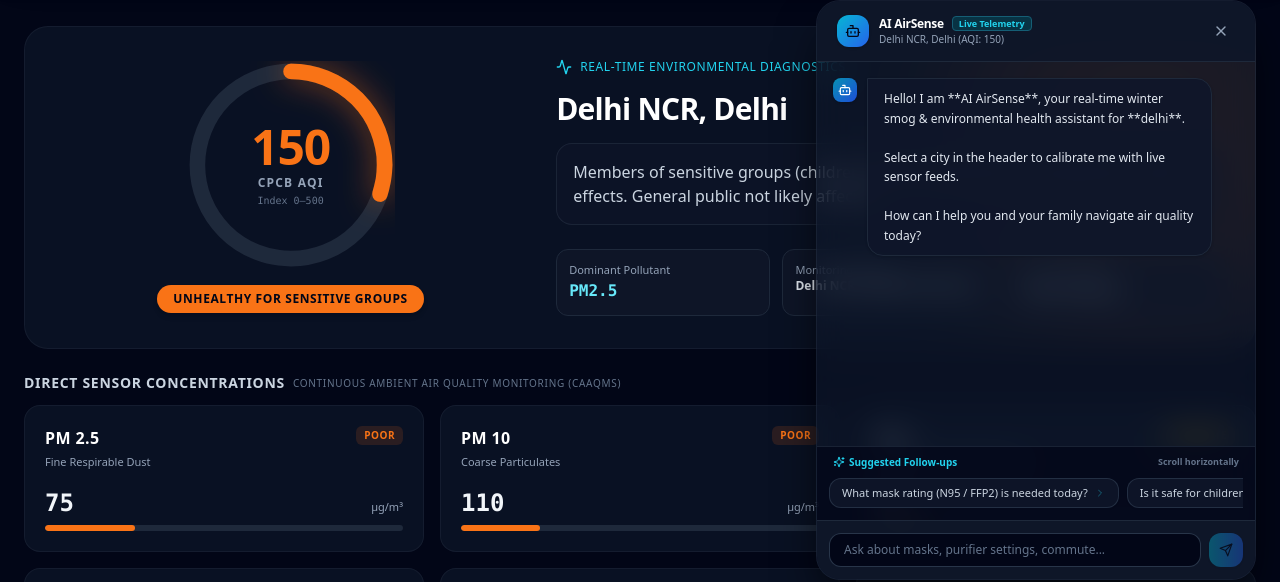
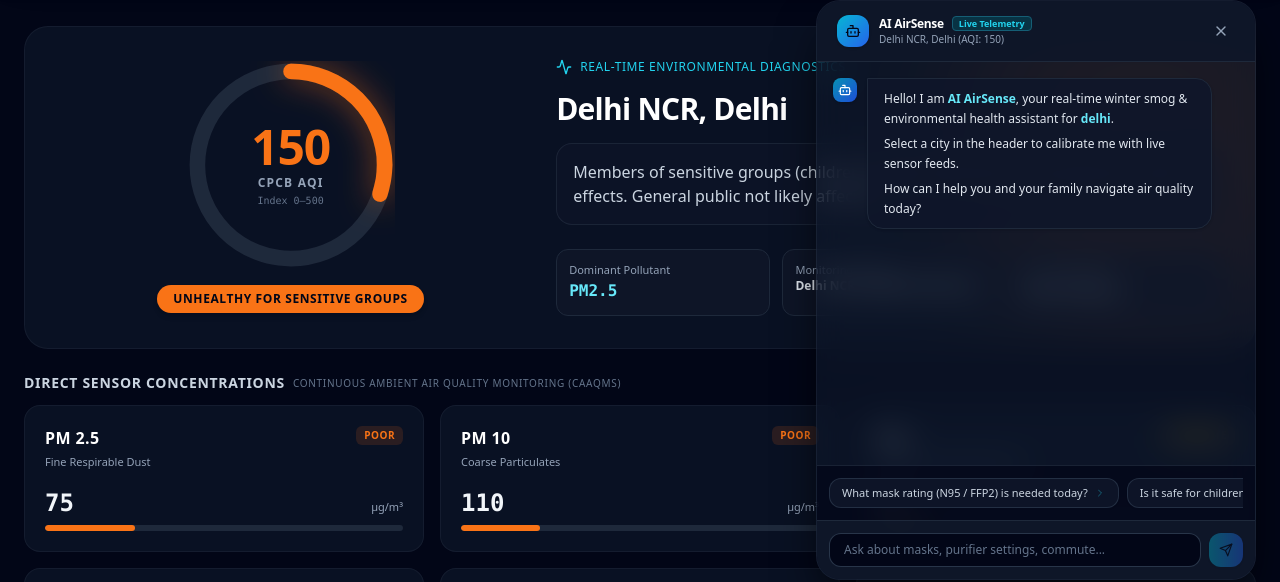
Before and after one commit to Kowsik-Y/Urban-Air-Quality-Assistant, a Next.js app: page / in a window 1280 px wide. Both pictures are taken after a click on the button "Toggle AI AirSense Chat". Shown: the part 124-706 px from the top of the page. Built offline with nearby package versions, Linux system fonts and the light colour scheme; no server answers.

Commit message:
feat: add react-markdown renderer in chat for rich bold and bullet formatting

```diff
--- a/components/ChatAssistant.tsx
+++ b/components/ChatAssistant.tsx
@@ -2,7 +2,8 @@
 
 import React, { useState, useRef, useEffect, useCallback } from 'react';
 import type { AQIData, ChatMessage, UserProfile } from '@/lib/types';
-import { Send, Bot, User, Sparkles, AlertCircle } from 'lucide-react';
+import { Send, Bot, User, Sparkles } from 'lucide-react';
+import ReactMarkdown from 'react-markdown';
 
 interface ChatAssistantProps {
   selectedCity: string;
@@ -21,7 +22,7 @@ export default function ChatAssistant({ selectedCity, aqiData, userProfile }: Ch
   const [messages, setMessages] = useState<ChatMessage[]>(() => [
     {
       role: 'assistant',
-      content: `Hello! I am **AirSense Copilot**, your real-time smog & environmental health assistant for **${selectedCity || 'Urban India'}**.
+      content: `Hello! I am **AI AirSense**, your real-time smog & environmental health assistant for **${selectedCity || 'Urban India'}**.
 
 ${
   aqiData
@@ -119,7 +120,7 @@ Ask me anything regarding mask protocols, school/commute navigation, clean-room
         const updated = [...prev];
         updated[updated.length - 1] = {
           role: 'assistant',
-          content: `⚠️ **Connection Note**: ${msg}. Please ensure your \`GEMINI_API_KEY\` is configured in \`.env.local\`.`,
+          content: `Connection Note: ${msg}. Please ensure your \`GEMINI_API_KEY\` is configured in \`.env.local\`.`,
         };
         return updated;
       });
@@ -134,7 +135,7 @@ Ask me anything regarding mask protocols, school/commute navigation, clean-room
       <div className="px-5 py-3 bg-slate-900/90 border-b border-slate-800 flex items-center justify-between text-xs">
         <div className="flex items-center gap-2">
           <span className="w-2 h-2 rounded-full bg-emerald-400 animate-ping" />
-          <span className="font-semibold text-slate-300">Live Gemini 1.5 Flash Reasoning</span>
+          <span className="font-semibold text-slate-300">Live Gemini Reasoning Telemetry</span>
         </div>
         {aqiData && (
           <div className="flex items-center gap-2 font-mono">
@@ -176,7 +177,24 @@ Ask me anything regarding mask protocols, school/commute navigation, clean-room
                 }`}
               >
                 {m.content ? (
-                  <div className="whitespace-pre-wrap">{m.content}</div>
+                  <div className="space-y-1.5 break-words">
+                    <ReactMarkdown
+                      components={{
+                        p: ({ children }) => <p className="mb-2 last:mb-0">{children}</p>,
+                        strong: ({ children }) => <strong className="font-bold text-cyan-300">{children}</strong>,
+                        ul: ({ children }) => <ul className="list-disc pl-4 space-y-1 my-1.5">{children}</ul>,
+                        ol: ({ children }) => <ol className="list-decimal pl-4 space-y-1 my-1.5">{children}</ol>,
+                        li: ({ children }) => <li className="text-slate-200">{children}</li>,
+                        code: ({ children }) => (
+                          <code className="bg-slate-800 px-1 py-0.5 rounded text-cyan-300 text-[11px] font-mono">
+                            {children}
+                          </code>
+                        ),
+                      }}
+                    >
+                      {m.content}
+                    </ReactMarkdown>
+                  </div>
                 ) : (
                   <div className="flex items-center gap-1.5 py-1">
                     <span className="w-2 h-2 bg-cyan-400 rounded-full animate-bounce" />
@@ -226,7 +244,7 @@ Ask me anything regarding mask protocols, school/commute navigation, clean-room
             type="text"
             value={input}
             onChange={(e) => setInput(e.target.value)}
-            placeholder="Ask AirSense about masks, purifier settings, or smog routines..."
+            placeholder="Ask AI AirSense about masks, purifier settings, or smog routines..."
             disabled={streaming}
             className="flex-1 bg-slate-950 border border-slate-700/80 rounded-2xl px-4 py-3 text-xs sm:text-sm text-slate-100 placeholder-slate-500 focus:outline-none focus:ring-2 focus:ring-cyan-500/40 focus:border-cyan-400 transition-all disabled:opacity-50"
           />
--- a/components/FloatingChatDrawer.tsx
+++ b/components/FloatingChatDrawer.tsx
@@ -3,6 +3,7 @@
 import React, { useState, useRef, useEffect, useCallback } from 'react';
 import type { AQIData, ChatMessage, UserProfile } from '@/lib/types';
 import { Send, Bot, User, Sparkles, MessageSquareQuote, X, ChevronRight } from 'lucide-react';
+import ReactMarkdown from 'react-markdown';
 
 interface FloatingChatDrawerProps {
   selectedCity: string;
@@ -84,7 +85,6 @@ How can I help you and your family navigate air quality today?`,
       dynamicList.push('Best window opening window for natural ventilation today?');
     }
 
-    // Fallbacks if list is short
     if (dynamicList.length < 3) {
       dynamicList.push('Natural dietary antioxidants to counteract oxidative smog stress?');
       dynamicList.push('How does night-time thermal inversion trap ground pollution?');
@@ -268,7 +268,24 @@ How can I help you and your family navigate air quality today?`,
                     }`}
                   >
                     {m.content ? (
-                      <div className="whitespace-pre-wrap">{m.content}</div>
+                      <div className="space-y-1.5 break-words">
+                        <ReactMarkdown
+                          components={{
+                            p: ({ children }) => <p className="mb-1.5 last:mb-0">{children}</p>,
+                            strong: ({ children }) => <strong className="font-bold text-cyan-300">{children}</strong>,
+                            ul: ({ children }) => <ul className="list-disc pl-4 space-y-1 my-1.5">{children}</ul>,
+                            ol: ({ children }) => <ol className="list-decimal pl-4 space-y-1 my-1.5">{children}</ol>,
+                            li: ({ children }) => <li className="text-slate-200">{children}</li>,
+                            code: ({ children }) => (
+                              <code className="bg-slate-800 px-1 py-0.5 rounded text-cyan-300 text-[11px] font-mono">
+                                {children}
+                              </code>
+                            ),
+                          }}
+                        >
+                          {m.content}
+                        </ReactMarkdown>
+                      </div>
                     ) : (
                       <div className="flex items-center gap-1 py-1">
                         <span className="w-1.5 h-1.5 bg-cyan-400 rounded-full animate-bounce" />
@@ -285,13 +302,6 @@ How can I help you and your family navigate air quality today?`,
 
           {/* Horizontal Scroll Quick Response / Auto-Suggestions Viewport */}
           <div className="px-3 py-2 border-t border-slate-800/80 bg-slate-950/70">
-            <div className="flex items-center justify-between mb-1 text-[10px] text-slate-400 font-semibold px-1">
-              <span className="flex items-center gap-1 text-cyan-400">
-                <Sparkles className="w-3 h-3" />
-                <span>Suggested Follow-ups</span>
-              </span>
-              <span className="text-slate-500 text-[9px]">Scroll horizontally</span>
-            </div>
 
             <div
               ref={scrollContainerRef}
--- a/package.json
+++ b/package.json
@@ -15,7 +15,8 @@
     "lucide-react": "^0.400.0",
     "next": "14.2.5",
     "react": "^18",
-    "react-dom": "^18"
+    "react-dom": "^18",
+    "react-markdown": "^10.1.0"
   },
   "devDependencies": {
     "@types/node": "^20.19.43",
```
Also changed, not shown: 1 other file (tests, documents, lock files or other folders).
